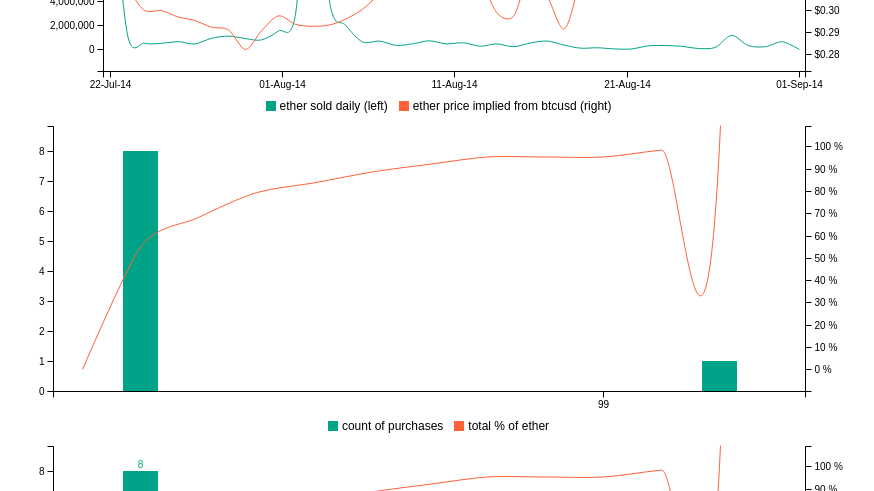
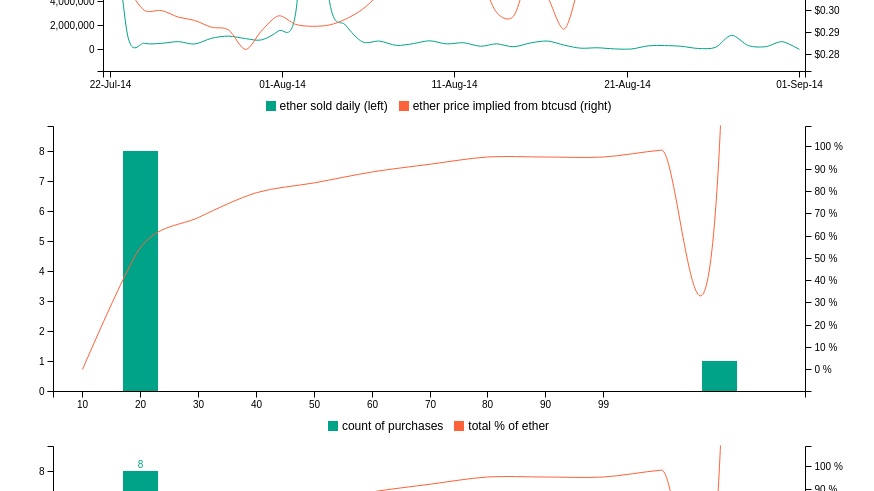
Before and after one commit to JelloHuang/JelloHuang.github.io, a plain HTML site: page 001/index.html in a window 1280 px wide. Shown: the part 1940-2431 px from the top of the page, without its empty margins (201-1075 px from the left). Drawn offline with Linux system fonts and the light colour scheme.

Commit message:
change index

```diff
--- a/001/index.html
+++ b/001/index.html
@@ -435,7 +435,7 @@
                                 type: 'category',
                                 tick: {
                                     centered: true,
-                                    values: [-1, 9, 19, 29, 39, 49, 59, 69, 79, 89, 100, 1001]
+                                    values: [-1, 0, 1, 2, 3, 4, 5, 6, 7, 8, 9, 1001]
                                 }
                             },
                             y: {
```
